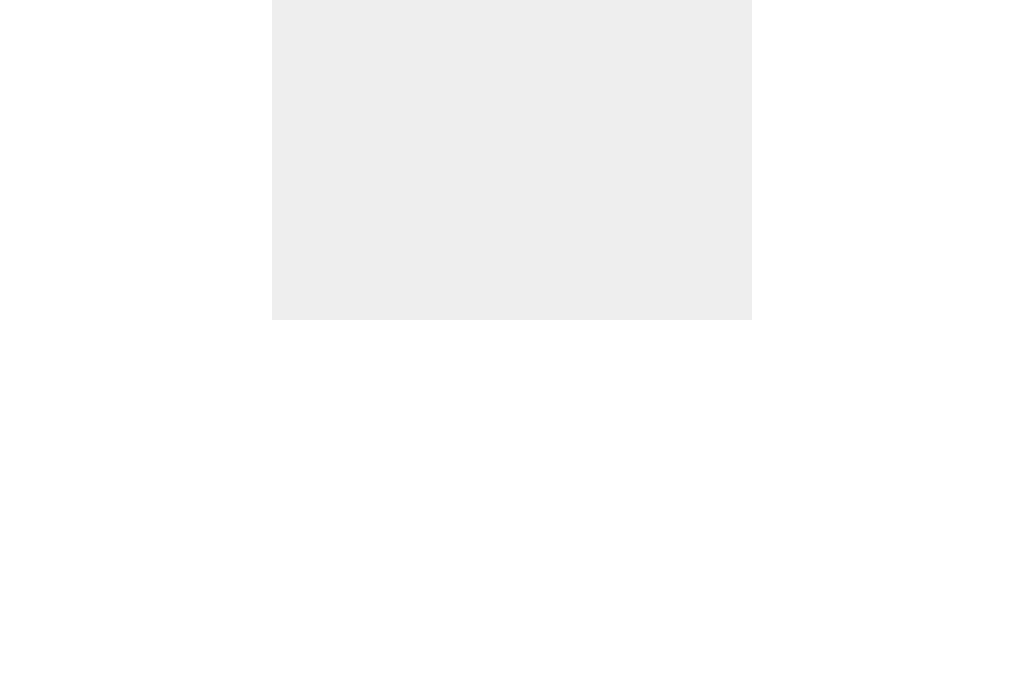
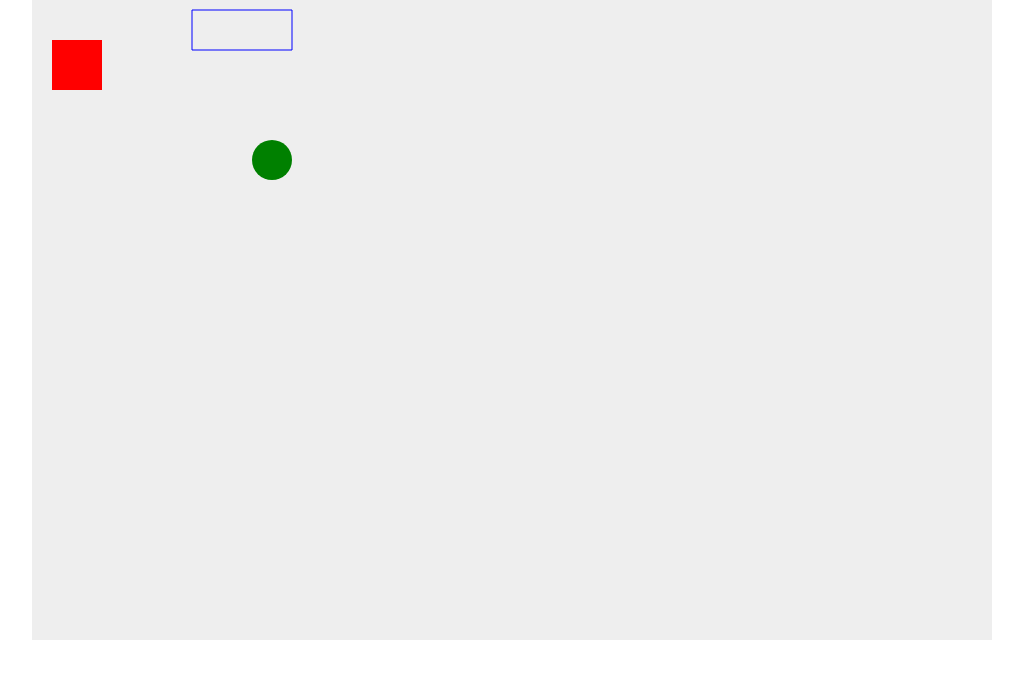
Before and after one commit to TheGoldKay/vanilla-javascript, a plain HTML site: page breakout/index.html in a window 1280 px wide. Shown: the whole page, without its empty margins (128-1151 px from the left). Drawn offline with Linux system fonts and the light colour scheme.

Commit message:
shapes testing

```diff
--- a/breakout/index.html
+++ b/breakout/index.html
@@ -16,10 +16,28 @@
     </style>
   </head>
   <body>
-    <canvas id="myCanvas" width="480" height="320"></canvas>
+    <canvas id="myCanvas" width="960" height="640"></canvas>
+    <script>
+      const canvas = document.getElementById("myCanvas");
+      const ctx = canvas.getContext("2d");
+      ctx.beginPath();
+      ctx.rect(20, 40, 50, 50);
+      ctx.fillStyle = "#FF0000";
+      ctx.fill();
+      ctx.closePath();
 
-    <script>
-      // JavaScript code goes here
+      ctx.beginPath();
+      ctx.arc(240, 160, 20, 0, Math.PI * 2);
+      ctx.fillStyle = "green";
+      ctx.fill();
+      ctx.closePath();
+
+      ctx.beginPath();
+      ctx.rect(160, 10, 100, 40);
+      ctx.strokeStyle = "rgba(0, 0, 255, 1)";
+      ctx.stroke();
+      ctx.closePath();
+
     </script>
   </body>
 </html>
```
